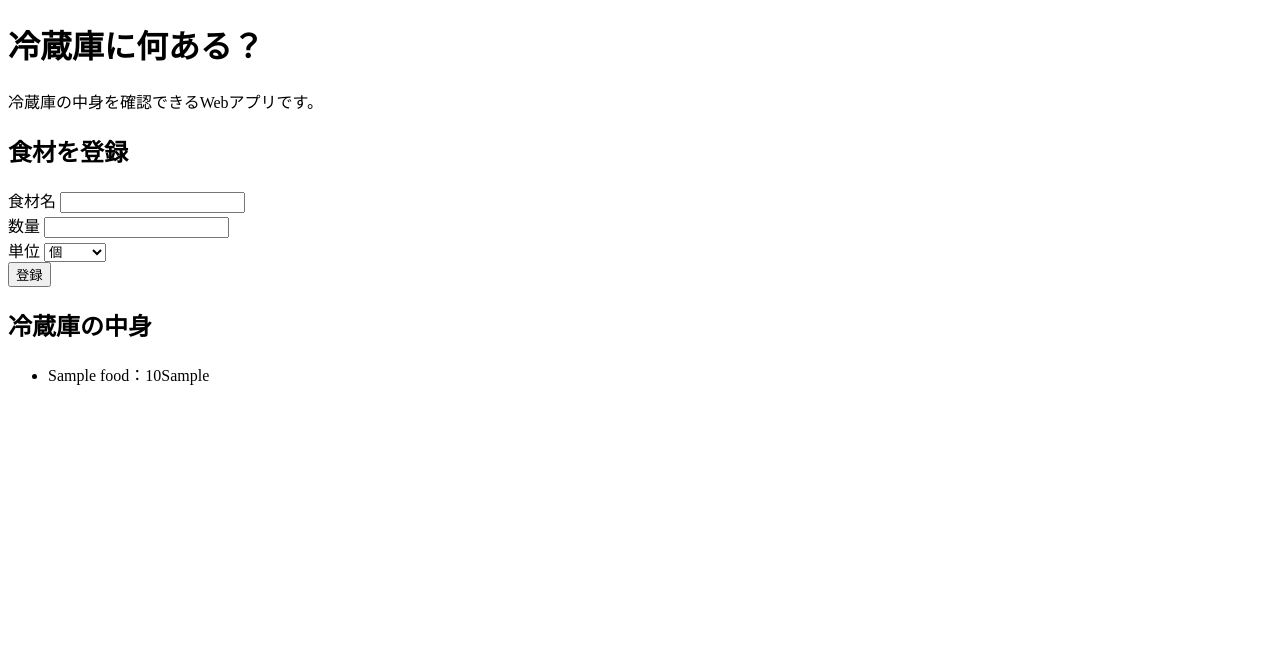
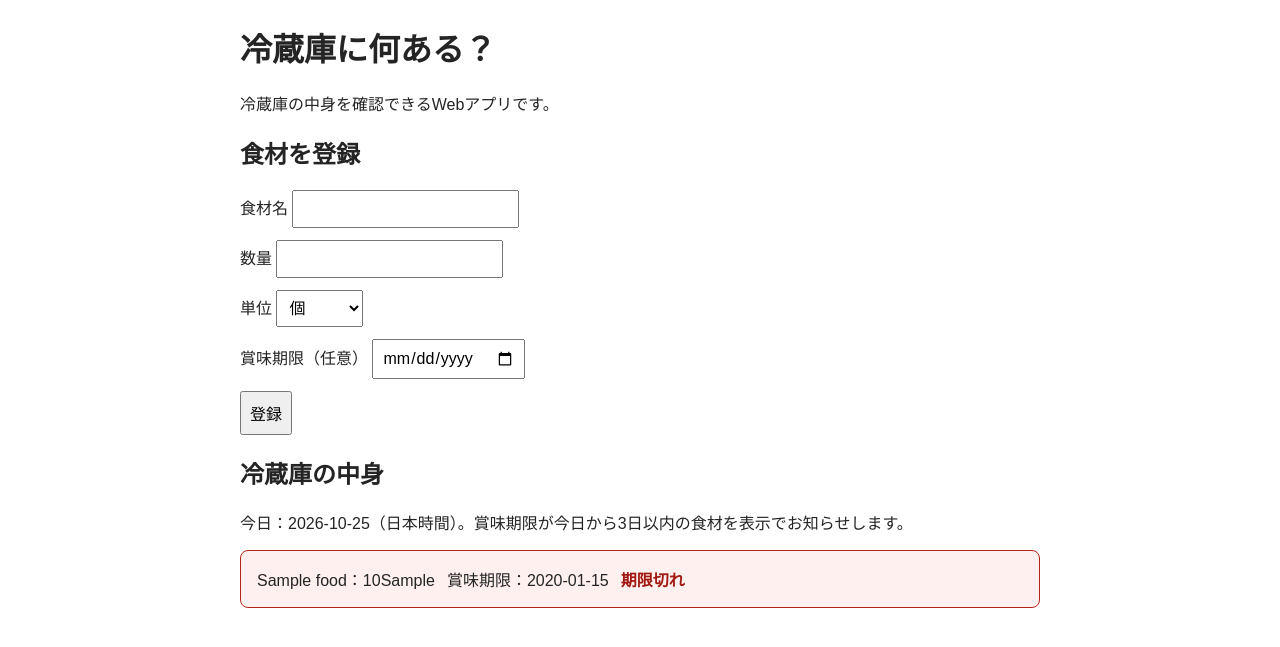
Before and after one commit to makotogap-alt/FridgeChecker-app, a Flask app: page / in a window 1280 px wide. Shown: the top 647 px of the page. Run offline with Flask 3, Linux system fonts and the light colour scheme; tables that the repository leaves empty hold one stand-in row (values such as "Sample post").

Commit message:
Add week 4 expiry date management

```diff
--- a/app.py
+++ b/app.py
@@ -1,4 +1,7 @@
 import os
+import re
+from datetime import date, datetime
+from zoneinfo import ZoneInfo
 from flask import Flask, render_template, request, redirect
 from flask_sqlalchemy import SQLAlchemy
 
@@ -21,16 +24,41 @@ class Food(db.Model):
     name = db.Column(db.String(100), nullable=False)
     quantity = db.Column(db.Integer, nullable=False)
     unit = db.Column(db.String(20), nullable=False)
+    expiry_date = db.Column(db.Date, nullable=True)
+
+
+def expiry_status(expiry_date, today):
+    if expiry_date is None:
+        return "unset", "未設定"
+    days = (expiry_date - today).days
+    if days < 0:
+        return "expired", "期限切れ"
+    if days == 0:
+        return "soon", "本日まで"
+    if days <= 3:
+        return "soon", f"あと{days}日"
+    return "fresh", "期限まで余裕あり"
 
 
 @app.route("/")
 def index():
     foods = Food.query.all()
-    return render_template("index.html", foods=foods)
+    today = datetime.now(ZoneInfo("Asia/Tokyo")).date()
+    return render_template("index.html", foods=foods, today=today,
+                           expiry_status=expiry_status)
 
 
 @app.route("/add", methods=["POST"])
 def add_food():
+    expiry_text = request.form.get("expiry_date", "").strip()
+    expiry_date = None
+    if expiry_text:
+        try:
+            if not re.fullmatch(r"\d{4}-\d{2}-\d{2}", expiry_text):
+                raise ValueError
+            expiry_date = date.fromisoformat(expiry_text)
+        except ValueError:
+            return "賞味期限は実在する日付（YYYY-MM-DD）で入力してください。", 400
     name = request.form["name"]
     quantity = int(request.form["quantity"])
     unit = request.form["unit"]
@@ -38,7 +66,8 @@ def add_food():
     food = Food(
         name=name,
         quantity=quantity,
-        unit=unit
+        unit=unit,
+        expiry_date=expiry_date
     )
 
     db.session.add(food)
--- /dev/null
+++ b/requirements-dev.txt
@@ -0,0 +1,2 @@
+-r requirements.txt
+pytest
--- a/static/style.css
+++ b/static/style.css
@@ -0,0 +1,10 @@
+body { font-family: sans-serif; max-width: 800px; margin: 24px auto; padding: 0 16px; color: #242424; }
+form > div { margin-bottom: 12px; }
+input, select, button { font: inherit; padding: 8px; max-width: 100%; box-sizing: border-box; }
+ul { list-style: none; padding: 0; }
+.food { display: flex; flex-wrap: wrap; gap: 12px; align-items: center; padding: 16px; margin: 12px 0; border: 1px solid #ccc; border-radius: 8px; }
+.food.expired { background: #fff0f0; border-color: #b42318; }
+.expired .status { color: #a11a12; }
+.food.soon { background: #fff8df; border-color: #926500; }
+.soon .status { color: #765100; }
+.unset .status { color: #555; }
--- a/templates/index.html
+++ b/templates/index.html
@@ -4,6 +4,7 @@
   <meta charset="UTF-8">
   <meta name="viewport" content="width=device-width, initial-scale=1.0">
   <title>冷蔵庫に何ある？</title>
+  <link rel="stylesheet" href="{{ url_for('static', filename='style.css') }}">
 </head>
 
 <body>
@@ -33,15 +34,26 @@
       </select>
     </div>
 
+    <div>
+      <label for="expiry_date">賞味期限（任意）</label>
+      <input type="date" id="expiry_date" name="expiry_date">
+    </div>
+
     <button type="submit">登録</button>
   </form>
 
   <h2>冷蔵庫の中身</h2>
+  <p>今日：{{ today }}（日本時間）。賞味期限が今日から3日以内の食材を表示でお知らせします。</p>
 
   {% if foods %}
     <ul>
       {% for food in foods %}
-        <li>{{ food.name }}：{{ food.quantity }}{{ food.unit }}</li>
+        {% set status, label = expiry_status(food.expiry_date, today) %}
+        <li class="food {{ status }}">
+          <span>{{ food.name }}：{{ food.quantity }}{{ food.unit }}</span>
+          <span>賞味期限：{{ food.expiry_date if food.expiry_date else '未設定' }}</span>
+          <strong class="status">{{ label }}</strong>
+        </li>
       {% endfor %}
     </ul>
   {% else %}
```
Also changed, not shown: migrate.py (added, +15 -0 lines), tests/test_expiry.py (added, +92 -0 lines), README.md, 1 other file.
